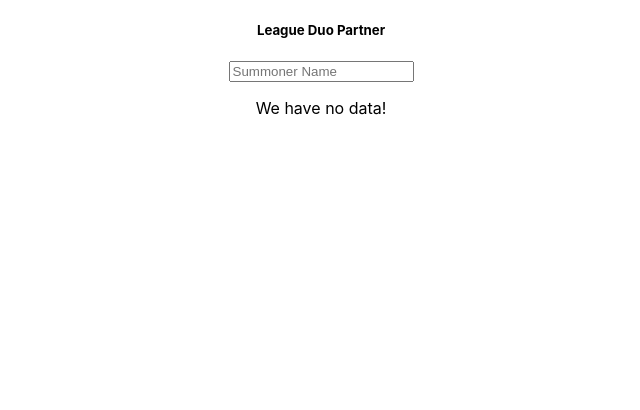
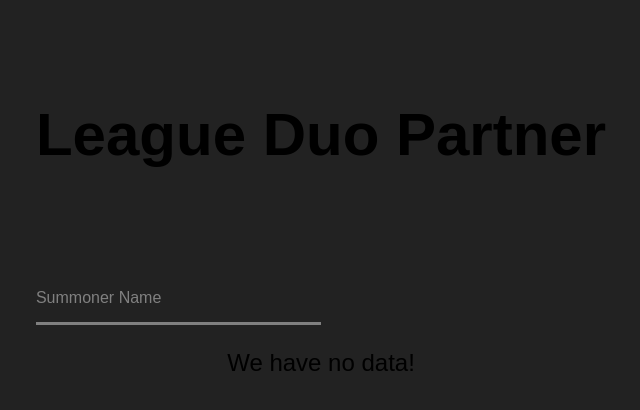
Before and after one commit to maxwellworkman/lolduopartner, a React (Create React App) app: page / in a window 1280 px wide. Shown: the top 410 px of the page, without its empty margins (319-959 px from the left). Built offline with nearby package versions, Linux system fonts and the light colour scheme.

Commit message:
Fixed error catching on api request failure

```diff
--- a/src/App.css
+++ b/src/App.css
@@ -1,38 +1,83 @@
 .App {
   text-align: center;
+  --primary: #11998e;
+  --secondary: #38ef7d;
+  --white: #fff;
+  --gray: #9b9b9b;
 }
 
-.App-logo {
-  height: 40vmin;
-  pointer-events: none;
+
+.form__group {
+  position: relative;
+  padding: 15px 0 0;
+  margin-top: 10px;
+  width: 50%;
 }
 
-@media (prefers-reduced-motion: no-preference) {
-  .App-logo {
-    animation: App-logo-spin infinite 20s linear;
+.form__field {
+  font-family: inherit;
+  width: 100%;
+  border: 0;
+  border-bottom: 3px solid grey;
+  outline: 0;
+  font-size: 1.3rem;
+  color: white;
+  padding: 7px 0;
+  background: transparent;
+  transition: border-color 0.2s;
+
+  &::placeholder {
+    color: transparent;
+  }
+
+  &:placeholder-shown ~ .form__label {
+    font-size: 1.0rem;
+    cursor: text;
+    top: 20px;
   }
 }
 
-.App-header {
-  background-color: #282c34;
-  min-height: 100vh;
+.form__label {
+  position: absolute;
+  top: 0;
+  display: block;
+  transition: 0.2s;
+  font-size: 1rem;
+  color: gray;
+}
+
+.form__field:focus {
+  ~ .form__label {
+    position: absolute;
+    top: 0;
+    display: block;
+    transition: 0.2s;
+    font-size: 1rem;
+    color: var(--primary);
+    font-weight:700;
+  }
+  padding-bottom: 6px;
+  font-weight: 700;
+  border-width: 3px;
+  border-image: linear-gradient(to right, var(--primary),var(--secondary));
+  border-image-slice: 1;
+}
+/* reset input */
+.form__field{
+  &:required,&:invalid { box-shadow:none; }
+}
+/* demo */
+body {
+  font-family: 'Poppins', sans-serif;
   display: flex;
   flex-direction: column;
+  justify-content: top;
   align-items: center;
-  justify-content: center;
-  font-size: calc(10px + 2vmin);
-  color: white;
+  min-height: 100vh;
+  font-size: 1.5rem;
+  background-color:#222222;
 }
 
-.App-link {
-  color: #61dafb;
+h5 {
+  font-size: 2.5em;
 }
-
-@keyframes App-logo-spin {
-  from {
-    transform: rotate(0deg);
-  }
-  to {
-    transform: rotate(360deg);
-  }
-}
--- a/src/App.js
+++ b/src/App.js
@@ -44,7 +44,7 @@
         timerId = setTimeout(() => {
           getPlayer(value);
           //console.log(value);
-        }, 1000);
+        }, 500);
       }
 
       return () => {
@@ -57,7 +57,12 @@
     };
 
     return (
-      <input type="text" value={value} onChange={handleChange} placeholder="Summoner Name"/>
+      <div className="form__group field">
+        <input type="text" className ="form__field" value={value} onChange={handleChange} placeholder="Summoner Name" name="name" id='name' required/>
+        <label htmlFor="name" className="form__label">Summoner Name</label>
+
+
+        </div>
     );
   }
 
@@ -65,11 +70,12 @@
     <div className="App">
     <div className="container">
       <h5>League Duo Partner</h5>
+      {console.log(JSON.stringify(playerData))}
       {TextBox()}
-      {JSON.stringify(playerData) != '{}' && JSON.stringify(playerData) != '""' ?
+      {JSON.stringify(playerData) !== '{}' && JSON.stringify(playerData) !== '""' ?
         <>
         <p>We have data!</p>
-        {console.log(JSON.stringify(playerData))}
+
         <p>{playerData[0].summonerName}</p>
         <p>{playerData[0].tier} {playerData[0].rank}</p>
         </>
```
